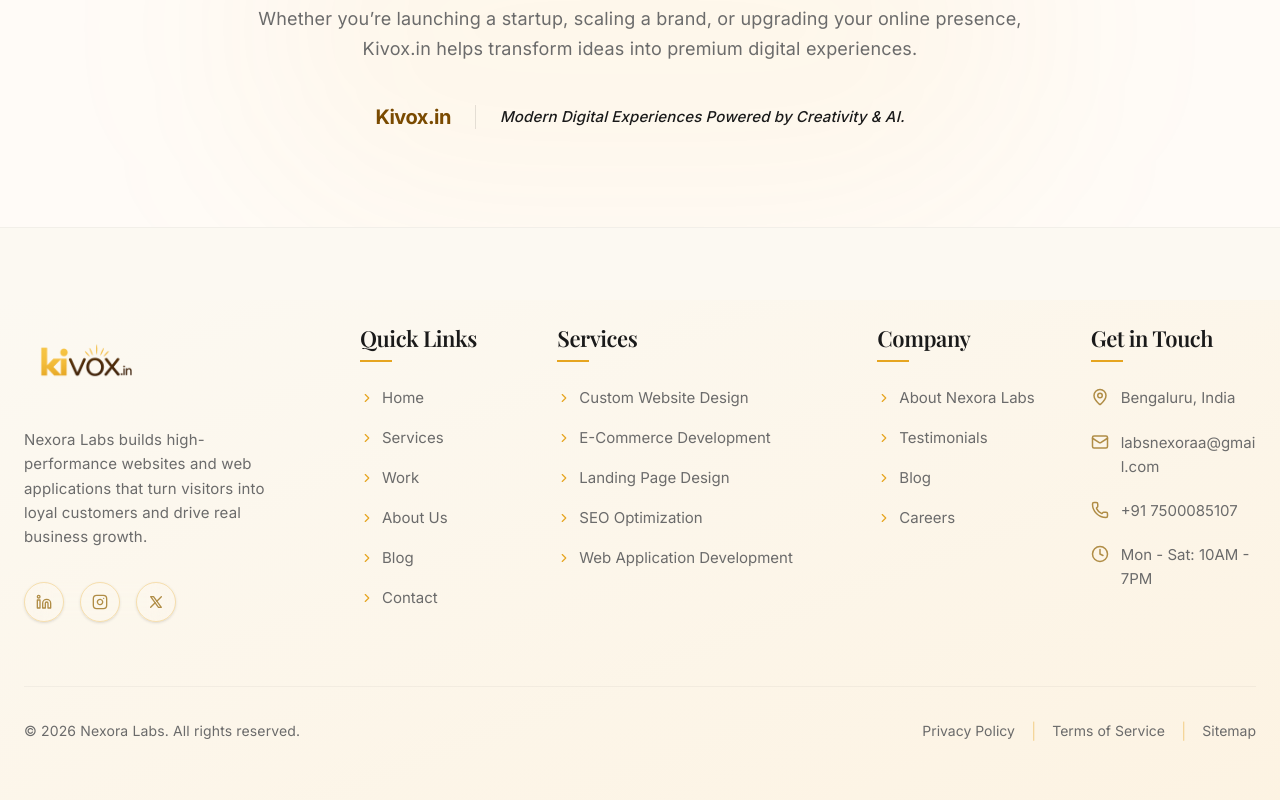
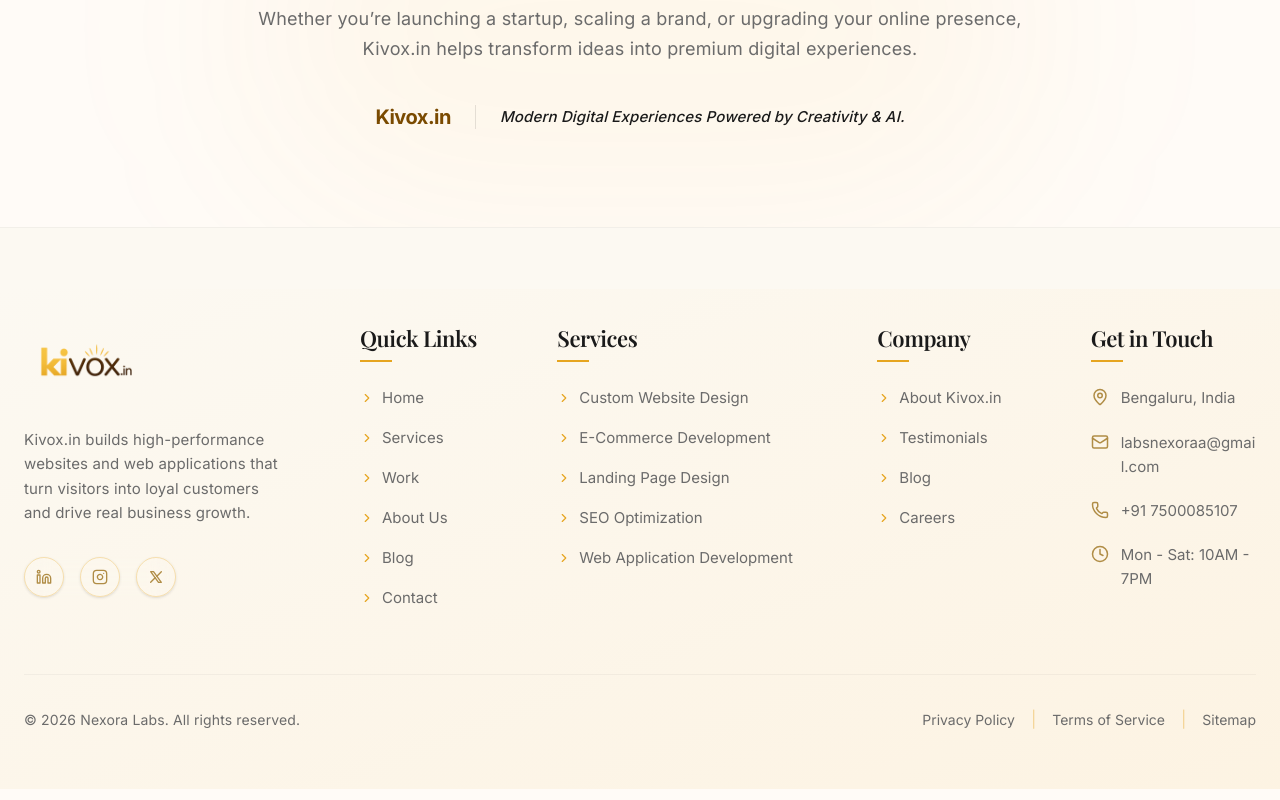
Before and after one commit to Roushan-Gupta1889/Nexora-Lab, a Next.js app: page /about in a window 1280 px wide. Shown: the part 2471-3271 px from the top of the page. Built offline with nearby package versions, Linux system fonts and the light colour scheme.

Commit message:
removed nexora naming in website

```diff
--- a/src/app/layout.tsx
+++ b/src/app/layout.tsx
@@ -29,19 +29,19 @@
 });
 
 export const metadata: Metadata = {
-  title: "Nexora Labs — High-Performance Websites for Startups & Growing Businesses",
+  title: "Kivox.in — High-Performance Websites for Startups & Growing Businesses",
   description:
-    "Nexora Labs is a digital agency specializing in high-performance websites built for speed, conversion, and long-term growth. We help startups and growing businesses scale with strategy-driven web solutions.",
+    "Kivox.in is a modern digital agency specializing in high-performance websites built for speed, conversion, and long-term growth. We help startups and growing businesses scale with strategy-driven web solutions.",
   keywords: [
     "web design",
     "web development",
     "digital agency",
     "startup websites",
     "high-performance websites",
-    "Nexora Labs",
+    "Kivox.in",
   ],
   openGraph: {
-    title: "Nexora Labs — Digital Solutions That Drive Growth",
+    title: "Kivox.in — Digital Solutions That Drive Growth",
     description:
       "We build websites that turn traffic into real customers, not just clicks.",
     type: "website",
--- a/src/components/sections/FooterSection.tsx
+++ b/src/components/sections/FooterSection.tsx
@@ -58,7 +58,7 @@
             <Link href="/" className="relative w-[280px] h-20 mb-6 block">
               <Image
               src="/images/logo1.png"
-              alt="Nexora Labs"
+              alt="Kivox.in"
               fill
               className="object-contain object-left scale-150 origin-left"
               sizes="280px"
--- a/src/components/sections/TeamSection.tsx
+++ b/src/components/sections/TeamSection.tsx
@@ -59,7 +59,7 @@
           badgeIcon={<Sparkles size={14} />}
           title={
             <>
-              The Minds Behind <GoldText>Nexora Labs</GoldText>
+              The Minds Behind <GoldText>Kivox.in</GoldText>
             </>
           }
           description="A team of passionate designers, developers, and strategists dedicated to helping your business grow."
--- a/src/components/sections/TestimonialSection.tsx
+++ b/src/components/sections/TestimonialSection.tsx
@@ -74,7 +74,7 @@
                 What Our <GoldText>Clients Say</GoldText>
               </>
             }
-            description="Don't just take our word for it. Read what founders and marketing leaders have to say about working with Nexora Labs."
+            description="Don't just take our word for it. Read what founders and marketing leaders have to say about working with Kivox.in."
             align="center"
             className="mb-16 md:mb-24"
           />
--- a/src/components/sections/WhyChooseUsSection.tsx
+++ b/src/components/sections/WhyChooseUsSection.tsx
@@ -57,7 +57,7 @@
             badgeIcon={<Sparkles size={14} />}
             title={
               <>
-                Why Businesses Choose <GoldText>Nexora Labs</GoldText>
+                Why Businesses Choose <GoldText>Kivox.in</GoldText>
               </>
             }
             description="We combine strategic thinking with technical excellence to build digital experiences that deliver measurable results."
--- a/src/data/footer.ts
+++ b/src/data/footer.ts
@@ -1,6 +1,6 @@
 export const footerData = {
   brand: {
-    description: "Nexora Labs builds high-performance websites and web applications that turn visitors into loyal customers and drive real business growth.",
+    description: "Kivox.in builds high-performance websites and web applications that turn visitors into loyal customers and drive real business growth.",
     socials: [
       { platform: "linkedin", href: "#" },
       { platform: "instagram", href: "#" },
@@ -8,12 +8,12 @@
     ],
   },
   quickLinks: [
-    { label: "Home", href: "#home" },
-    { label: "Services", href: "#services" },
-    { label: "Work", href: "#work" },
-    { label: "About Us", href: "#about" },
-    { label: "Blog", href: "#blog" },
-    { label: "Contact", href: "#contact" },
+    { label: "Home", href: "/" },
+    { label: "Services", href: "/#services" },
+    { label: "Work", href: "/#work" },
+    { label: "About Us", href: "/about" },
+    { label: "Blog", href: "/#blog" },
+    { label: "Contact", href: "/#contact" },
   ],
   services: [
     { label: "Custom Website Design", href: "#" },
@@ -23,7 +23,7 @@
     { label: "Web Application Development", href: "#" },
   ],
   company: [
-    { label: "About Nexora Labs", href: "#" },
+    { label: "About Kivox.in", href: "/about" },
     { label: "Testimonials", href: "#testimonials" },
     { label: "Blog", href: "#" },
     { label: "Careers", href: "#" },
```
